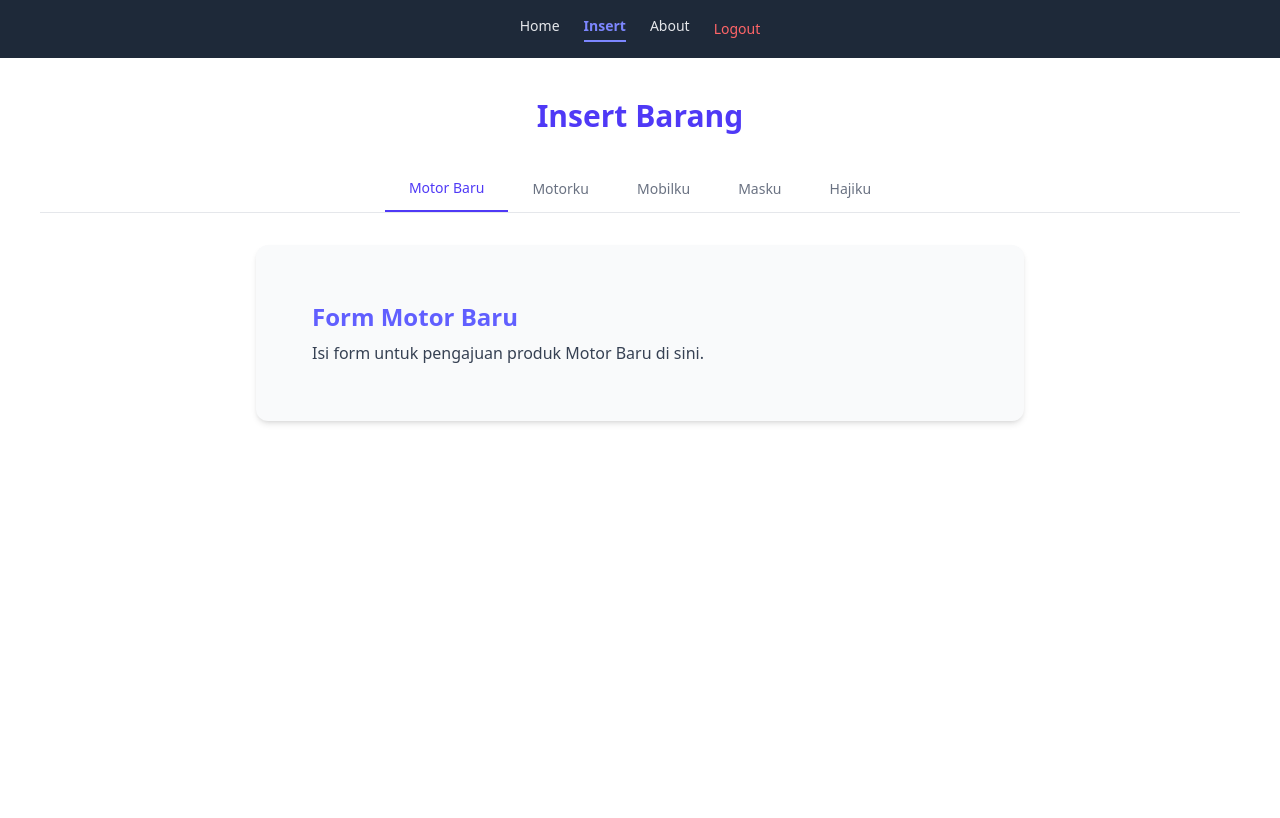
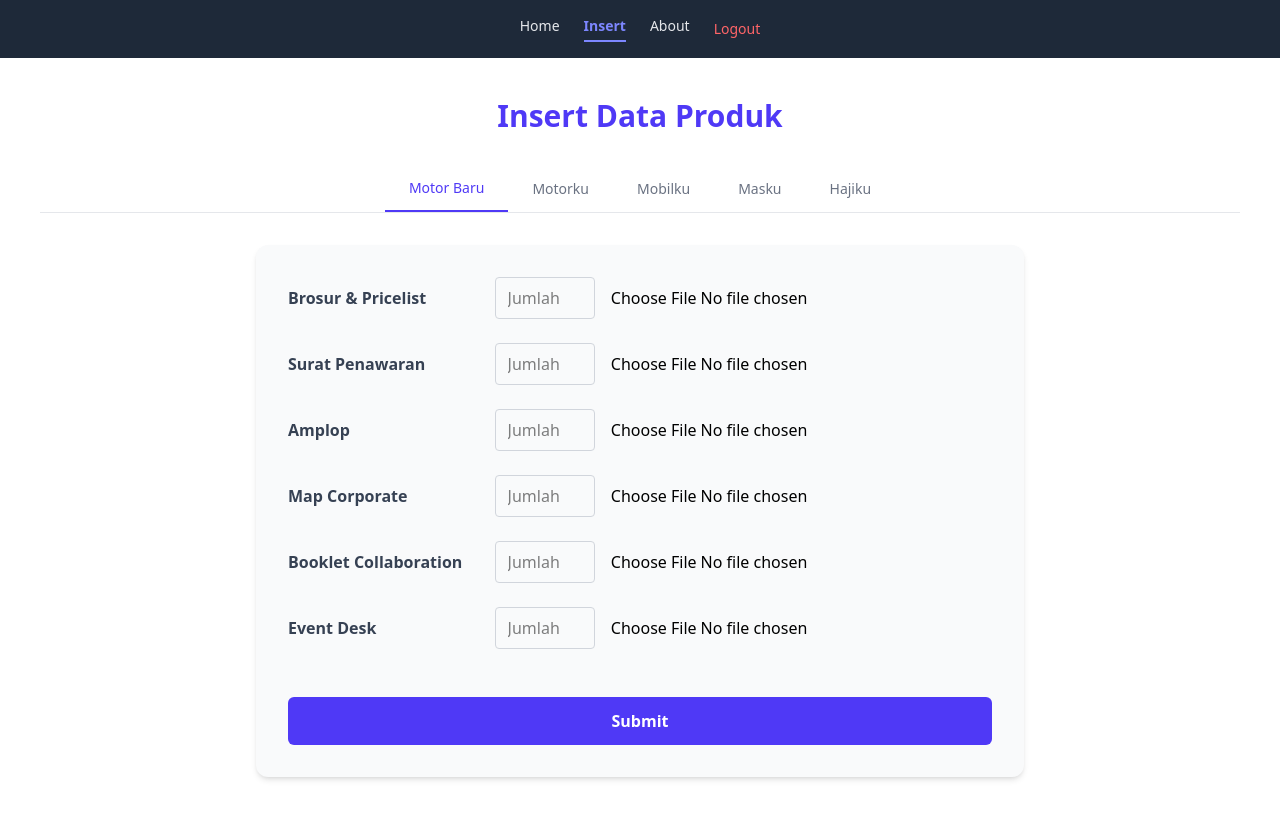
Before and after one commit to saepudinasep/stock_opname, a React (Vite) app: page /insert in a window 1280 px wide. Shown: the top 818 px of the page. Built offline with nearby package versions, Linux system fonts and the light colour scheme; sample sign-in values are in the browser's storage.

Commit message:
[UPDATE] Insert

```diff
--- a/src/pages/Insert.jsx
+++ b/src/pages/Insert.jsx
@@ -3,63 +3,82 @@ import { useState } from "react";
 export default function Insert() {
     const tabs = ["Motor Baru", "Motorku", "Mobilku", "Masku", "Hajiku"];
     const [activeTab, setActiveTab] = useState("Motor Baru");
+    const [formData, setFormData] = useState({}); // { tabName: { itemName: { qty, file } } }
 
-    const renderContent = () => {
-        switch (activeTab) {
-            case "Motor Baru":
-                return (
-                    <div className="p-6 text-gray-700">
-                        <h2 className="text-2xl font-semibold mb-2 text-indigo-500">
-                            Form Motor Baru
-                        </h2>
-                        <p>Isi form untuk pengajuan produk Motor Baru di sini.</p>
-                    </div>
-                );
-            case "Motorku":
-                return (
-                    <div className="p-6 text-gray-700">
-                        <h2 className="text-2xl font-semibold mb-2 text-indigo-500">
-                            Form Motorku
-                        </h2>
-                        <p>Isi form untuk produk Motorku di sini.</p>
-                    </div>
-                );
-            case "Mobilku":
-                return (
-                    <div className="p-6 text-gray-700">
-                        <h2 className="text-2xl font-semibold mb-2 text-indigo-500">
-                            Form Mobilku
-                        </h2>
-                        <p>Isi form untuk produk Mobilku di sini.</p>
-                    </div>
-                );
-            case "Masku":
-                return (
-                    <div className="p-6 text-gray-700">
-                        <h2 className="text-2xl font-semibold mb-2 text-indigo-500">
-                            Form Masku
-                        </h2>
-                        <p>Isi form untuk produk Masku di sini.</p>
-                    </div>
-                );
-            case "Hajiku":
-                return (
-                    <div className="p-6 text-gray-700">
-                        <h2 className="text-2xl font-semibold mb-2 text-indigo-500">
-                            Form Hajiku
-                        </h2>
-                        <p>Isi form untuk produk Hajiku di sini.</p>
-                    </div>
-                );
-            default:
-                return null;
-        }
+    const itemsPerTab = {
+        "Motor Baru": [
+            "Brosur & Pricelist",
+            "Surat Penawaran",
+            "Amplop",
+            "Map Corporate",
+            "Booklet Collaboration",
+            "Event Desk",
+        ],
+        "Motorku": [
+            "Brosur & Pricelist",
+            "Surat Penawaran",
+            "Amplop",
+            "Spanduk Branding Agent",
+            "Event Desk",
+        ],
+        "Mobilku": [
+            "Brosur & Pricelist",
+            "Surat Penawaran",
+            "Amplop",
+            "Map Corporate",
+            "Event Desk",
+        ],
+        "Masku": [
+            "Brosur & Pricelist",
+            "Surat Penawaran",
+            "Amplop",
+            "Event Desk",
+        ],
+        "Hajiku": [
+            "Brosur & Pricelist",
+            "Surat Penawaran",
+            "Amplop",
+            "Event Desk",
+            "X Banner",
+            "Spanduk Agen Hajiku",
+        ],
+    };
+
+    const handleInputChange = (tab, item, field, value) => {
+        setFormData((prev) => ({
+            ...prev,
+            [tab]: {
+                ...prev[tab],
+                [item]: {
+                    ...prev[tab]?.[item],
+                    [field]: value,
+                },
+            },
+        }));
+    };
+
+    const handleSubmit = (e) => {
+        e.preventDefault();
+        const userData = JSON.parse(localStorage.getItem("userData"));
+        const payload = {
+            user: userData?.username,
+            branch: userData?.branch_name,
+            region: userData?.region_name,
+            tab: activeTab,
+            items: formData[activeTab] || {},
+        };
+        console.log("DATA SUBMIT:", payload);
+
+        // TODO:
+        // 1. Kirim ke Google Form menggunakan fetch POST
+        // 2. Upload file ke Google Drive via Apps Script API
+        alert("Data berhasil dikirim (lihat console log)");
     };
 
     return (
         <div className="bg-white min-h-screen p-10">
             <h1 className="text-3xl font-bold text-indigo-600 text-center mb-8">
-                Insert Barang
+                Insert Data Produk
             </h1>
 
             {/* TAB HEADER */}
@@ -80,9 +99,50 @@ export default function Insert() {
             </div>
 
             {/* TAB CONTENT */}
-            <div className="max-w-3xl mx-auto bg-gray-50 rounded-xl shadow-md p-8">
-                {renderContent()}
-            </div>
+            <form
+                onSubmit={handleSubmit}
+                className="max-w-3xl mx-auto bg-gray-50 rounded-xl shadow-md p-8 space-y-6"
+            >
+                {itemsPerTab[activeTab].map((item) => (
+                    <div key={item} className="flex flex-col md:flex-row md:items-center md:gap-4">
+                        <label className="w-full md:w-1/3 font-semibold text-gray-700">
+                            {item}
+                        </label>
+                        <input
+                            type="number"
+                            min="0"
+                            placeholder="Jumlah"
+                            value={formData[activeTab]?.[item]?.qty || ""}
+                            onChange={(e) =>
+                                handleInputChange(activeTab, item, "qty", e.target.value)
+                            }
+                            className="w-full md:w-1/6 px-3 py-2 rounded border border-gray-300 focus:outline-indigo-500 mb-2 md:mb-0"
+                        />
+                        <input
+                            type="file"
+                            accept="image/*"
+                            onChange={(e) =>
+                                handleInputChange(activeTab, item, "file", e.target.files[0])
+                            }
+                            className="w-full md:w-2/3"
+                        />
+                        {formData[activeTab]?.[item]?.file && (
+                            <img
+                                src={URL.createObjectURL(formData[activeTab][item].file)}
+                                alt="preview"
+                                className="h-16 w-16 object-cover mt-2 md:mt-0 rounded"
+                            />
+                        )}
+                    </div>
+                ))}
+
+                <button
+                    type="submit"
+                    className="mt-6 w-full bg-indigo-600 hover:bg-indigo-500 text-white font-semibold py-3 rounded-md transition"
+                >
+                    Submit
+                </button>
+            </form>
         </div>
     );
 }
```
